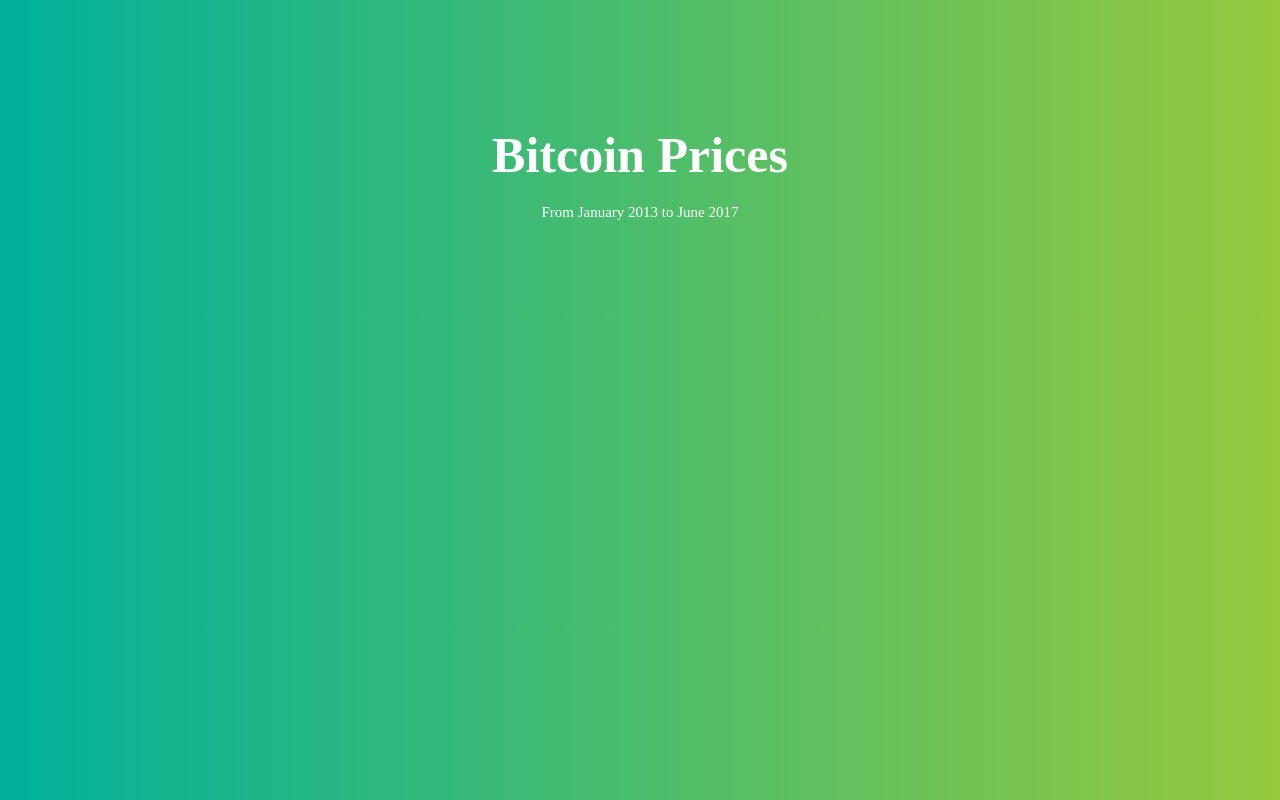
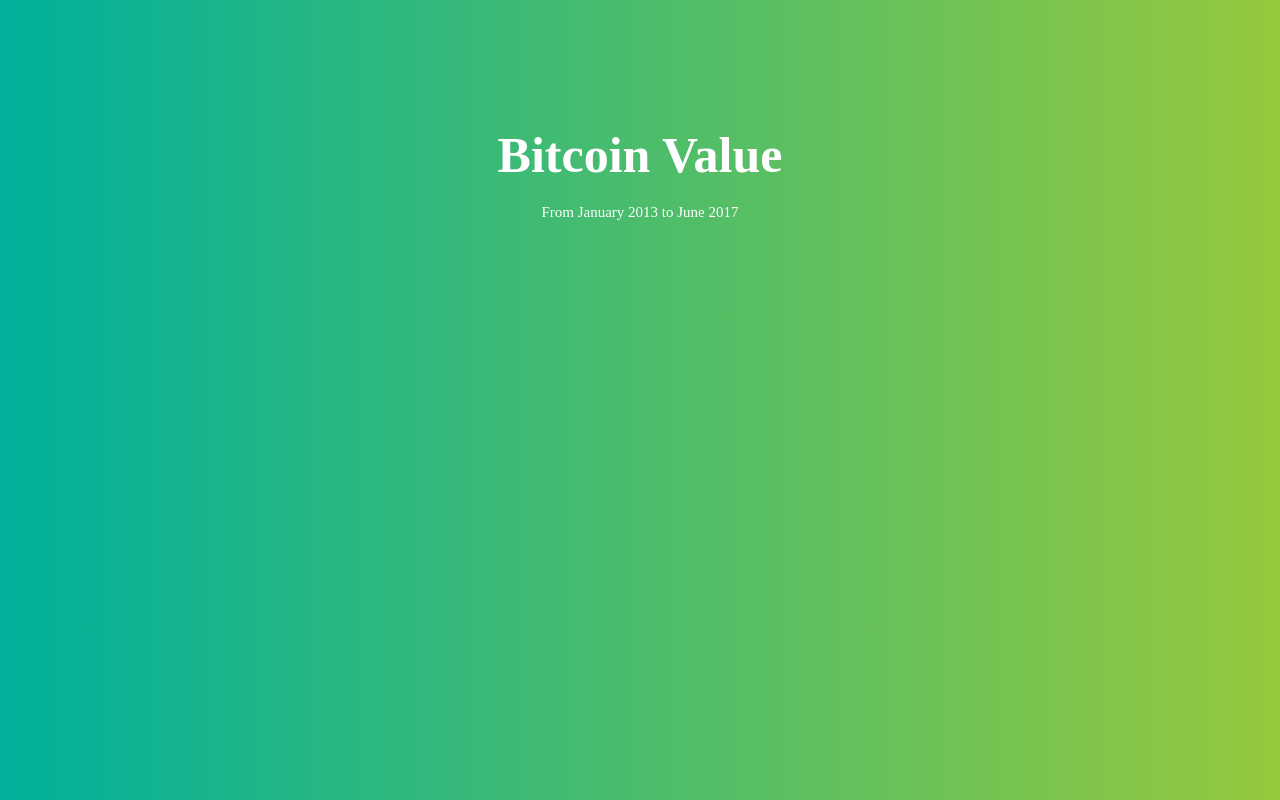
Before and after one commit to rebeccalind/bitcoin, a plain HTML site: page index.html in a window 1280 px wide. Drawn offline with nearby package versions, Linux system fonts and the light colour scheme; no server answers; a web font is replaced by a local one.

Commit message:
Add files via upload

```diff
--- a/index.html
+++ b/index.html
@@ -4,7 +4,7 @@
 
 <head>
 
-    <title>Bitcoin Prices</title>
+    <title>Bitcoin Value</title>
 
     <link rel='stylesheet' formats='text/css' href='stylesheet.css'/>
 
@@ -20,7 +20,7 @@
 
         <div class="header">
 
-            <h1>Bitcoin Prices</h1>
+            <h1>Bitcoin Value</h1>
             <p>From January 2013 to June 2017</p>
 
         </div>
```
